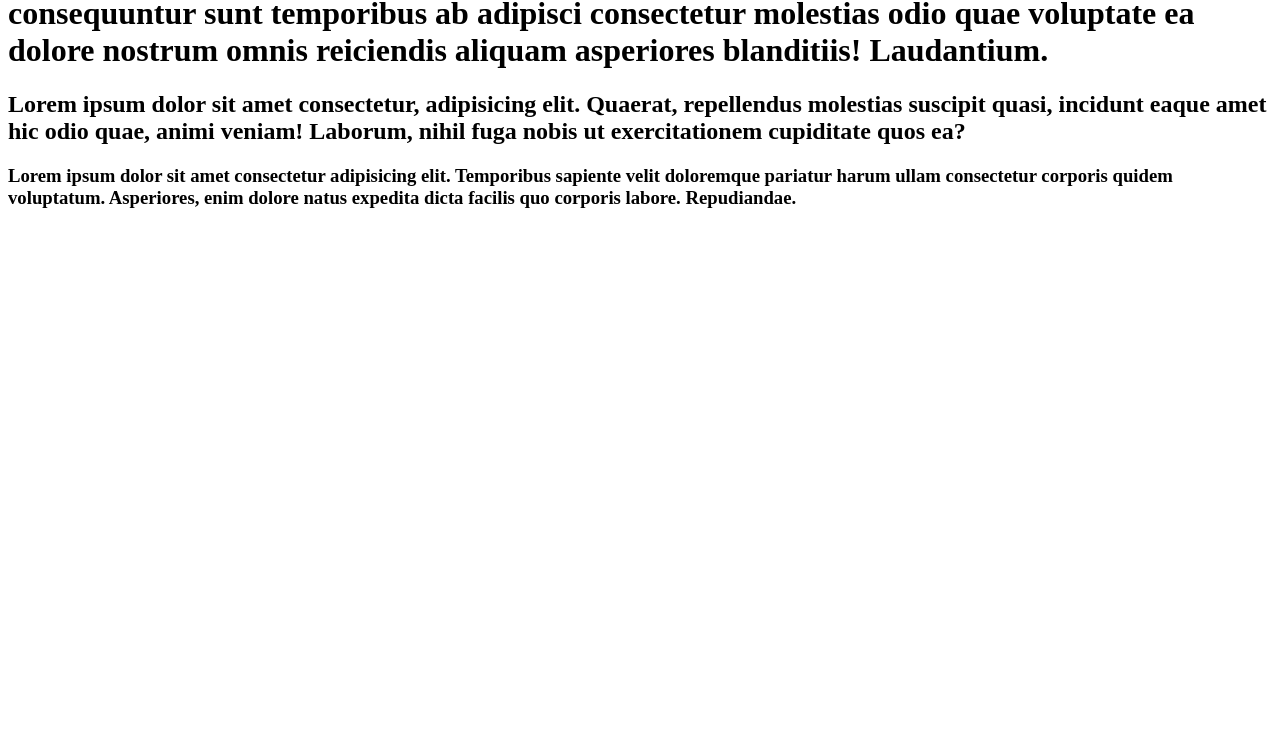
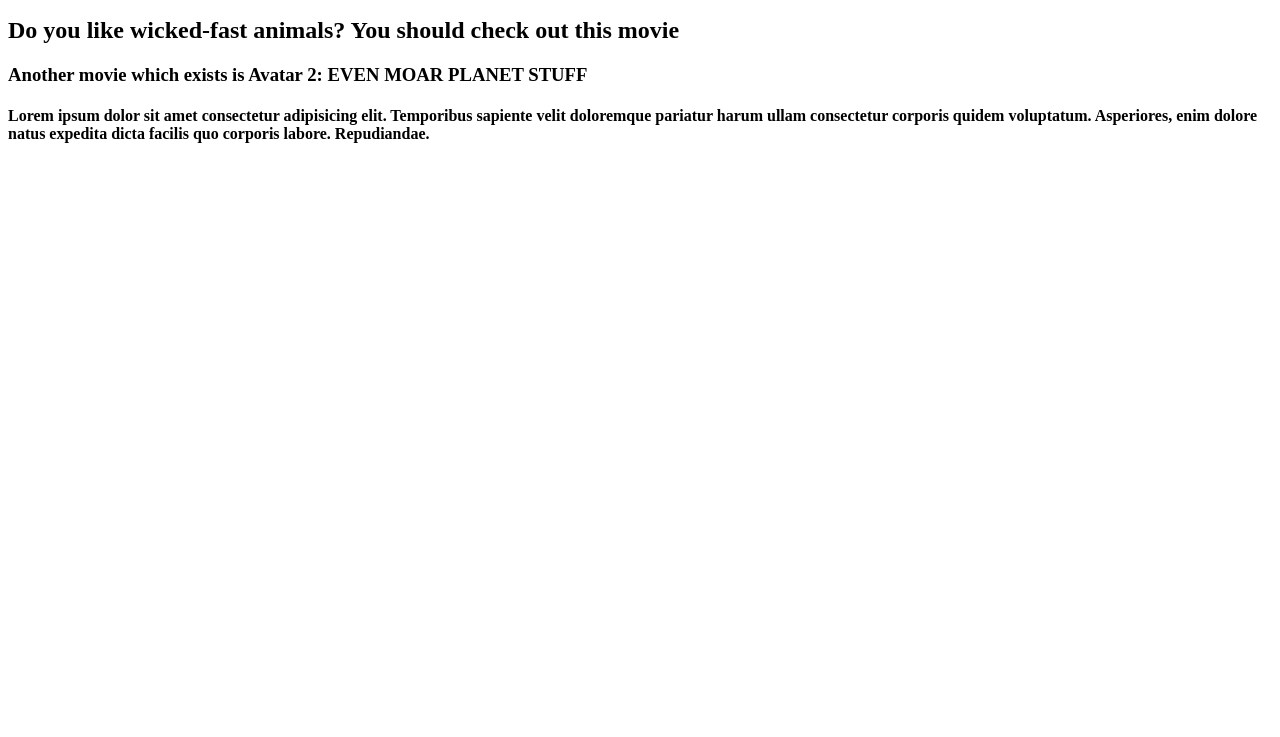
Before and after one commit to extremely-difficult-i-have-no-idea/our-first-project, a plain HTML site: page index.html in a window 1280 px wide. Shown: the part 63-800 px from the top of the page. Drawn offline with Linux system fonts and the light colour scheme.

Commit message:
I AM THE CAPTAIN NOW
- totally legit changes directly to main

```diff
--- a/index.html
+++ b/index.html
@@ -9,12 +9,13 @@
 <body>
 
 	<header>
-		<h1>Lorem ipsum dolor sit amet consectetur adipisicing elit. Mollitia, voluptas laborum consequuntur sunt temporibus ab adipisci consectetur molestias odio quae voluptate ea dolore nostrum omnis reiciendis aliquam asperiores blanditiis! Laudantium.</h1>
+		<h1>Sonic the Hedgehog is a movie</h1>
+		<h2>Do you like wicked-fast animals? You should check out this movie</h2>
 	</header>
 
-	<h2>Lorem ipsum dolor sit amet consectetur, adipisicing elit. Quaerat, repellendus molestias suscipit quasi, incidunt eaque amet hic odio quae, animi veniam! Laborum, nihil fuga nobis ut exercitationem cupiditate quos ea?</h2>
+	<h3>Another movie which exists is Avatar 2: EVEN MOAR PLANET STUFF</h3>
 
-	<h3>Lorem ipsum dolor sit amet consectetur adipisicing elit. Temporibus sapiente velit doloremque pariatur harum ullam consectetur corporis quidem voluptatum. Asperiores, enim dolore natus expedita dicta facilis quo corporis labore. Repudiandae.</h3>
+	<h4>Lorem ipsum dolor sit amet consectetur adipisicing elit. Temporibus sapiente velit doloremque pariatur harum ullam consectetur corporis quidem voluptatum. Asperiores, enim dolore natus expedita dicta facilis quo corporis labore. Repudiandae.</h4>
 
 </body>
 </html>
```
